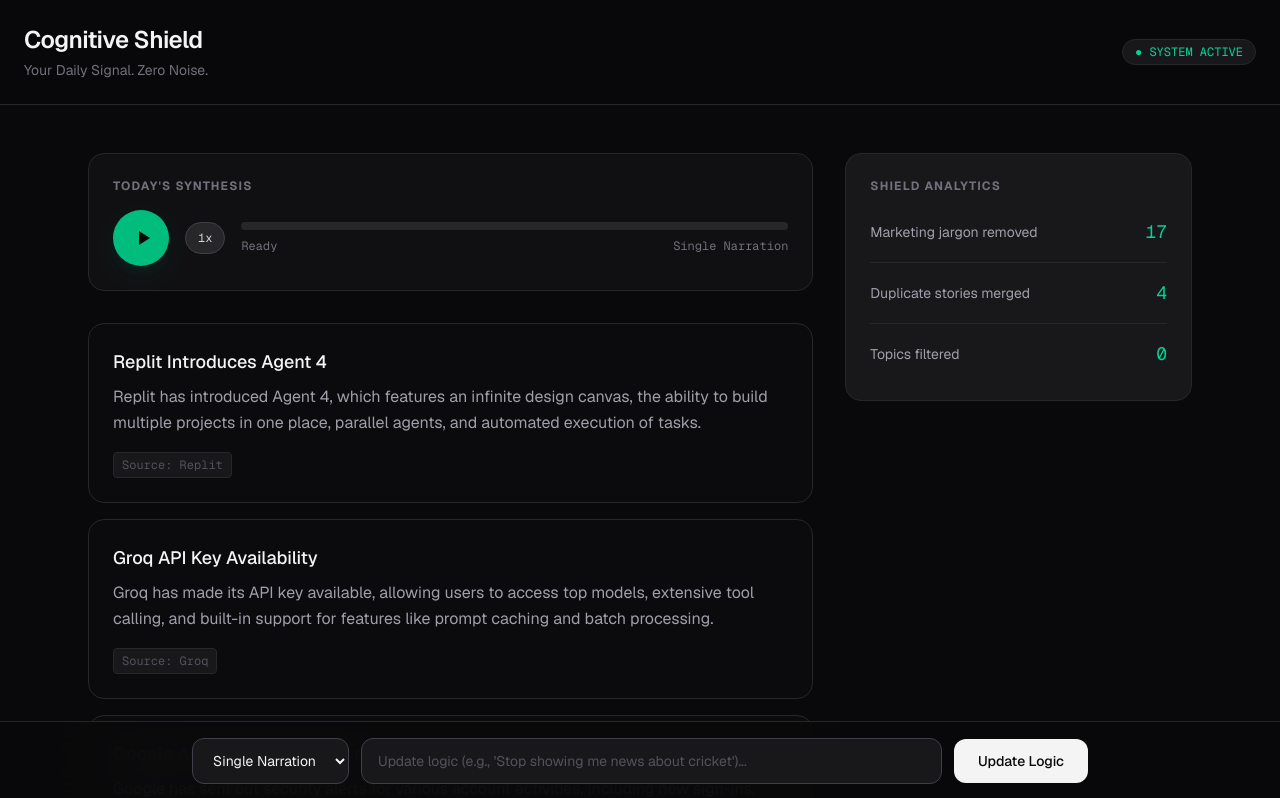
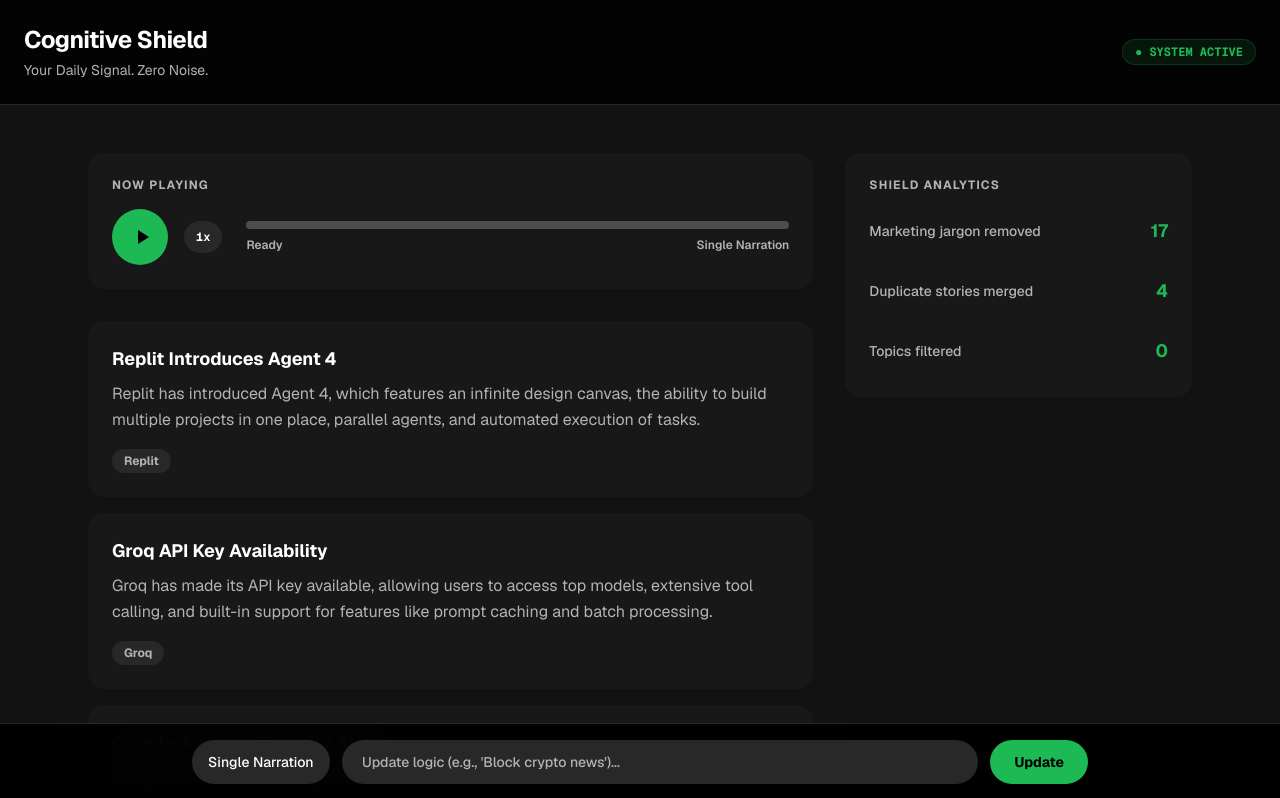
Before and after one commit to KrishnaPahuja/NeuroGate, a Next.js app: page / in a window 1280 px wide. Shown: the top 798 px of the page. Built offline with nearby package versions, Linux system fonts and the light colour scheme.

Commit message:
using spotify-color-scheme

```diff
--- a/app/page.tsx
+++ b/app/page.tsx
@@ -2,7 +2,6 @@
 
 import React, { useState, useEffect, useRef } from 'react';
 
-// Define the shape of our data so TypeScript is happy
 interface BriefingItem {
   title: string;
   summary: string;
@@ -16,22 +15,18 @@
 }
 
 export default function Home() {
-  // Command Center State
   const [inputValue, setInputValue] = useState("");
-  const [audioFormat, setAudioFormat] = useState("narration"); // Format state
+  const [audioFormat, setAudioFormat] = useState("narration");
   const [isLoading, setIsLoading] = useState(false);
   const [feedback, setFeedback] = useState("");
 
-  // Dashboard State
   const [briefingItems, setBriefingItems] = useState<BriefingItem[]>([]);
   const [metrics, setMetrics] = useState<ShieldMetrics | null>(null);
 
-  // Audio Player State
   const [isPlaying, setIsPlaying] = useState(false);
-  const [playbackSpeed, setPlaybackSpeed] = useState(1); // 🚀 NEW: Playback speed state
+  const [playbackSpeed, setPlaybackSpeed] = useState(1);
   const audioRef = useRef<HTMLAudioElement | null>(null);
 
-  // Fetch the data when the page loads
   useEffect(() => {
     const fetchBriefing = async () => {
       try {
@@ -48,25 +43,21 @@
     fetchBriefing();
   }, []);
 
-  // Instantly pause and reload audio when dropdown changes
   useEffect(() => {
     if (audioRef.current) {
       audioRef.current.pause();
       audioRef.current.load();
-      // 🚀 NEW: Re-apply the current speed so it doesn't reset when switching formats!
       audioRef.current.playbackRate = playbackSpeed;
       setIsPlaying(false);
     }
   }, [audioFormat, playbackSpeed]);
 
-  // 🚀 NEW: Apply playback speed whenever the user clicks the speed button
   useEffect(() => {
     if (audioRef.current) {
       audioRef.current.playbackRate = playbackSpeed;
     }
   }, [playbackSpeed]);
 
-  // Handle the Audio Play/Pause button
   const toggleAudio = () => {
     if (audioRef.current) {
       if (isPlaying) {
@@ -78,7 +69,6 @@
     }
   };
 
-  // 🚀 NEW: Function to cycle through speeds (1x -> 1.5x -> 2x -> 1x)
   const cycleSpeed = () => {
     setPlaybackSpeed(prev => {
       if (prev === 1) return 1.5;
@@ -87,7 +77,6 @@
     });
   };
 
-  // Handle Command Center submission
   const handleUpdatePreference = async (e: React.FormEvent) => {
     e.preventDefault();
 
@@ -119,63 +108,58 @@
   };
 
   return (
-    <div className="min-h-screen bg-zinc-950 text-zinc-300 font-sans selection:bg-emerald-900 selection:text-emerald-50 pb-24">
+    <div className="min-h-screen bg-[#121212] text-white font-sans selection:bg-[#1DB954] selection:text-black pb-24 transition-colors duration-300">
 
-      {/* Dynamic Audio Source pointing to your new dual MP3s */}
       <audio
         ref={audioRef}
         src={audioFormat === 'podcast' ? '/podcast.mp3' : '/narration.mp3'}
         onEnded={() => setIsPlaying(false)}
       />
 
-      {/* HEADER */}
-      <header className="border-b border-zinc-800 p-6 flex justify-between items-center bg-zinc-950/50 backdrop-blur-md sticky top-0 z-10">
+      <header className="border-b border-[#282828] p-6 flex justify-between items-center bg-[#000000]/80 backdrop-blur-md sticky top-0 z-10">
         <div>
-          <h1 className="text-2xl font-semibold text-zinc-100 tracking-tight">Cognitive Shield</h1>
-          <p className="text-sm text-zinc-500 mt-1">Your Daily Signal. Zero Noise.</p>
+          <h1 className="text-2xl font-bold text-white tracking-tight">Cognitive Shield</h1>
+          <p className="text-sm text-[#B3B3B3] mt-1">Your Daily Signal. Zero Noise.</p>
         </div>
-        <div className="text-xs font-mono bg-zinc-900 px-3 py-1 rounded-full border border-zinc-800 text-emerald-400">
+        <div className="text-xs font-bold font-mono bg-[#1DB954]/10 px-3 py-1 rounded-full border border-[#1DB954]/20 text-[#1DB954]">
           ● SYSTEM ACTIVE
         </div>
       </header>
 
       <main className="max-w-6xl mx-auto p-6 grid grid-cols-1 lg:grid-cols-3 gap-8 mt-6">
 
-        {/* LEFT COLUMN: The Daily Briefing */}
         <div className="lg:col-span-2 space-y-8">
 
-          {/* AUDIO PLAYER */}
-          <section className="bg-zinc-900/50 border border-zinc-800 rounded-2xl p-6">
-            <h2 className="text-xs font-bold uppercase tracking-widest text-zinc-500 mb-4">Today's Synthesis</h2>
+          <section className="bg-[#181818] rounded-2xl p-6 transition-all">
+            <h2 className="text-xs font-bold uppercase tracking-widest text-[#B3B3B3] mb-4">Now Playing</h2>
             <div className="flex items-center space-x-4">
 
+              {/* Spotify Green Play Button with scale animation */}
               <button
                 onClick={toggleAudio}
-                className="w-14 h-14 bg-emerald-500 hover:bg-emerald-400 rounded-full flex items-center justify-center text-zinc-950 transition-colors shadow-lg shadow-emerald-900/20 shrink-0"
+                className="w-14 h-14 bg-[#1DB954] hover:bg-[#1ed760] hover:scale-105 rounded-full flex items-center justify-center text-black transition-all shrink-0"
               >
                 {isPlaying ? (
-                   // Pause Icon
                   <svg className="w-6 h-6" fill="currentColor" viewBox="0 0 24 24"><path d="M6 19h4V5H6v14zm8-14v14h4V5h-4z"/></svg>
                 ) : (
-                  // Play Icon
                   <svg className="w-6 h-6 ml-1" fill="currentColor" viewBox="0 0 24 24"><path d="M8 5v14l11-7z"/></svg>
                 )}
               </button>
 
-              {/* 🚀 NEW: The Speed Toggle Button */}
               <button
                 onClick={cycleSpeed}
-                className="h-8 px-3 rounded-full bg-zinc-800 hover:bg-zinc-700 border border-zinc-700 text-xs font-mono text-zinc-300 transition-colors shrink-0"
+                className="h-8 px-3 rounded-full bg-[#282828] hover:bg-[#3E3E3E] text-xs font-bold font-mono text-white transition-colors shrink-0"
                 title="Playback Speed"
               >
                 {playbackSpeed}x
               </button>
 
-              <div className="flex-1">
-                <div className="h-2 bg-zinc-800 rounded-full overflow-hidden">
-                  <div className={`h-full bg-emerald-500 rounded-full transition-all duration-1000 ${isPlaying ? 'w-full' : 'w-0'}`}></div>
+              <div className="flex-1 ml-2">
+                <div className="h-2 bg-[#4D4D4D] rounded-full overflow-hidden flex items-center">
+                  {/* Spotify Green Progress Bar */}
+                  <div className={`h-full bg-[#1DB954] rounded-full transition-all duration-1000 ${isPlaying ? 'w-full' : 'w-0'}`}></div>
                 </div>
-                <div className="flex justify-between text-xs text-zinc-500 mt-2 font-mono">
+                <div className="flex justify-between text-xs text-[#B3B3B3] mt-2 font-semibold">
                   <span>{isPlaying ? "Playing..." : "Ready"}</span>
                   <span>{audioFormat === 'podcast' ? '2-Host Podcast' : 'Single Narration'}</span>
                 </div>
@@ -183,21 +167,20 @@
             </div>
           </section>
 
-          {/* DYNAMIC TEXT BRIEFING */}
           <section className="space-y-4">
             {briefingItems.length === 0 ? (
-              <div className="p-6 rounded-2xl border border-zinc-800 bg-zinc-900/20 text-center text-zinc-500">
+              <div className="p-6 rounded-2xl bg-[#181818] text-center text-[#B3B3B3] font-medium">
                 No briefing data available for today.
               </div>
             ) : (
               briefingItems.map((item, index) => (
-                <div key={index} className="p-6 rounded-2xl border border-zinc-800 bg-zinc-900/20 hover:bg-zinc-900/40 transition-colors">
-                  <h3 className="text-lg font-medium text-zinc-100">{item.title}</h3>
-                  <p className="text-zinc-400 mt-2 leading-relaxed">{item.summary}</p>
-                  <div className="mt-4 flex flex-wrap gap-2 text-xs font-mono text-zinc-600">
+                <div key={index} className="p-6 rounded-2xl bg-[#181818] hover:bg-[#282828] transition-colors cursor-default">
+                  <h3 className="text-lg font-bold text-white">{item.title}</h3>
+                  <p className="text-[#B3B3B3] mt-2 leading-relaxed">{item.summary}</p>
+                  <div className="mt-4 flex flex-wrap gap-2 text-xs font-bold text-[#B3B3B3]">
                     {item.sources.map((source, sIdx) => (
-                      <span key={sIdx} className="bg-zinc-900 px-2 py-1 rounded border border-zinc-800">
-                        Source: {source}
+                      <span key={sIdx} className="bg-[#282828] px-3 py-1 rounded-full">
+                        {source}
                       </span>
                     ))}
                   </div>
@@ -207,48 +190,45 @@
           </section>
         </div>
 
-        {/* RIGHT COLUMN: The Shield Metrics */}
         <aside className="space-y-6">
-          <div className="bg-zinc-900 rounded-2xl border border-zinc-800 p-6">
-            <h2 className="text-xs font-bold uppercase tracking-widest text-zinc-500 mb-6">Shield Analytics</h2>
+          <div className="bg-[#181818] rounded-2xl p-6">
+            <h2 className="text-xs font-bold uppercase tracking-widest text-[#B3B3B3] mb-6">Shield Analytics</h2>
             {metrics ? (
-              <ul className="space-y-4 text-sm">
-                <li className="flex justify-between items-center border-b border-zinc-800 pb-4">
-                  <span className="text-zinc-400">Marketing jargon removed</span>
-                  <span className="text-emerald-400 font-mono text-lg">{metrics.jargon_removed || 0}</span>
+              <ul className="space-y-4 text-sm font-medium">
+                <li className="flex justify-between items-center pb-4">
+                  <span className="text-[#B3B3B3]">Marketing jargon removed</span>
+                  <span className="text-[#1DB954] font-bold text-lg">{metrics.jargon_removed || 0}</span>
                 </li>
-                <li className="flex justify-between items-center border-b border-zinc-800 pb-4">
-                  <span className="text-zinc-400">Duplicate stories merged</span>
-                  <span className="text-emerald-400 font-mono text-lg">{metrics.duplicates_merged || 0}</span>
+                <li className="flex justify-between items-center pb-4">
+                  <span className="text-[#B3B3B3]">Duplicate stories merged</span>
+                  <span className="text-[#1DB954] font-bold text-lg">{metrics.duplicates_merged || 0}</span>
                 </li>
                 <li className="flex justify-between items-center pb-2">
-                  <span className="text-zinc-400">Topics filtered</span>
-                  <span className="text-emerald-400 font-mono text-lg">{metrics.blocked_topics_filtered || 0}</span>
+                  <span className="text-[#B3B3B3]">Topics filtered</span>
+                  <span className="text-[#1DB954] font-bold text-lg">{metrics.blocked_topics_filtered || 0}</span>
                 </li>
               </ul>
             ) : (
-              <div className="text-zinc-500 text-sm">Metrics pending synthesis...</div>
+              <div className="text-[#B3B3B3] text-sm font-medium">Metrics pending synthesis...</div>
             )}
           </div>
         </aside>
 
       </main>
 
-      {/* COMMAND CENTER */}
-      <div className="fixed bottom-0 w-full bg-zinc-950/90 backdrop-blur-xl border-t border-zinc-800 p-4">
+      <div className="fixed bottom-0 w-full bg-[#000000]/95 backdrop-blur-xl border-t border-[#282828] p-4">
         <form onSubmit={handleUpdatePreference} className="max-w-4xl mx-auto">
           {feedback && (
-            <div className="text-xs font-mono text-emerald-400 mb-2 ml-2 transition-opacity">
+            <div className="text-xs font-bold text-[#1DB954] mb-2 ml-2 transition-opacity">
               {feedback}
             </div>
           )}
           <div className="flex items-center space-x-3">
 
-            {/* The Format Dropdown */}
             <select
               value={audioFormat}
               onChange={(e) => setAudioFormat(e.target.value)}
-              className="bg-zinc-900 border border-zinc-700 rounded-xl px-4 py-3 text-sm text-zinc-100 focus:outline-none focus:border-emerald-500 focus:ring-1 focus:ring-emerald-500 cursor-pointer"
+              className="bg-[#282828] text-white rounded-full px-4 py-3 text-sm font-medium focus:outline-none focus:ring-2 focus:ring-[#1DB954] cursor-pointer appearance-none"
             >
               <option value="narration">Single Narration</option>
               <option value="podcast">2-Host Podcast</option>
@@ -259,15 +239,15 @@
               value={inputValue}
               onChange={(e) => setInputValue(e.target.value)}
               disabled={isLoading}
-              placeholder="Update logic (e.g., 'Stop showing me news about cricket')..."
-              className="flex-1 bg-zinc-900 border border-zinc-700 rounded-xl px-4 py-3 text-sm text-zinc-100 focus:outline-none focus:border-emerald-500 focus:ring-1 focus:ring-emerald-500 transition-all placeholder:text-zinc-600 disabled:opacity-50"
+              placeholder="Update logic (e.g., 'Block crypto news')..."
+              className="flex-1 bg-[#282828] text-white rounded-full px-5 py-3 text-sm font-medium focus:outline-none focus:ring-2 focus:ring-[#1DB954] transition-all placeholder:text-[#B3B3B3] disabled:opacity-50"
             />
             <button
               type="submit"
               disabled={isLoading}
-              className="bg-zinc-100 text-zinc-950 px-6 py-3 rounded-xl text-sm font-medium hover:bg-white transition-colors disabled:opacity-50 disabled:cursor-not-allowed"
+              className="bg-[#1DB954] text-black hover:bg-[#1ed760] hover:scale-105 px-6 py-3 rounded-full text-sm font-bold transition-all disabled:opacity-50 disabled:cursor-not-allowed disabled:hover:scale-100"
             >
-              Update Logic
+              Update
             </button>
           </div>
         </form>
```
